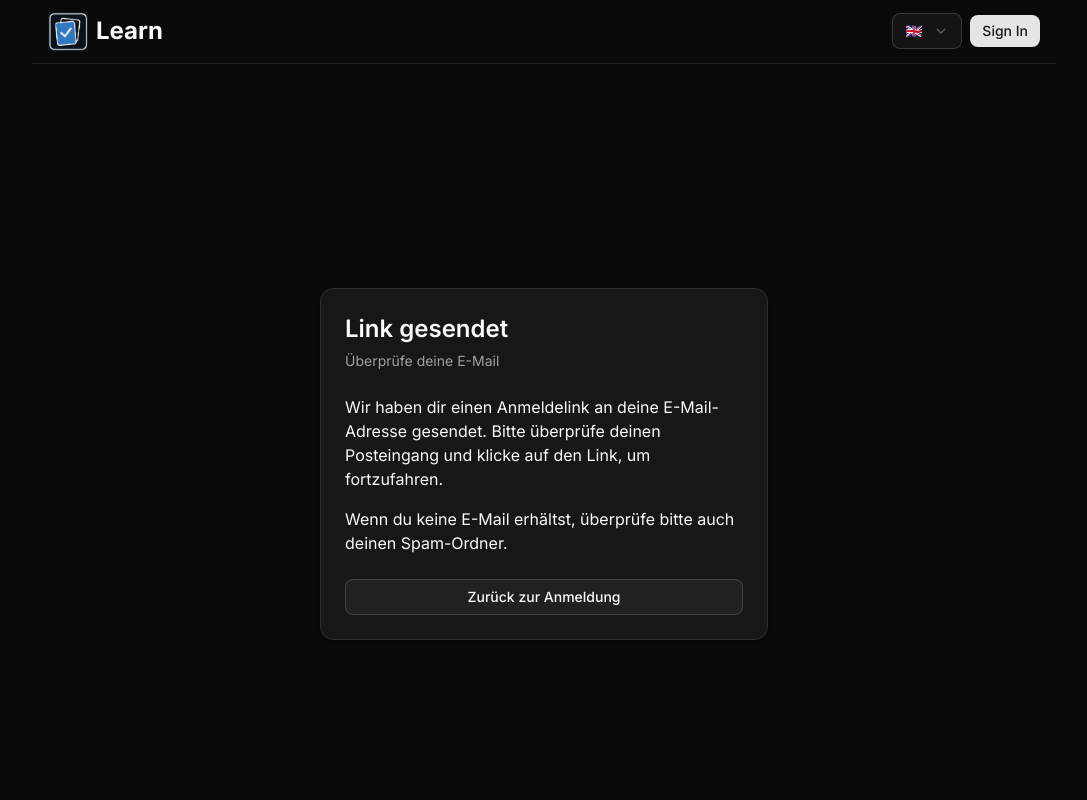
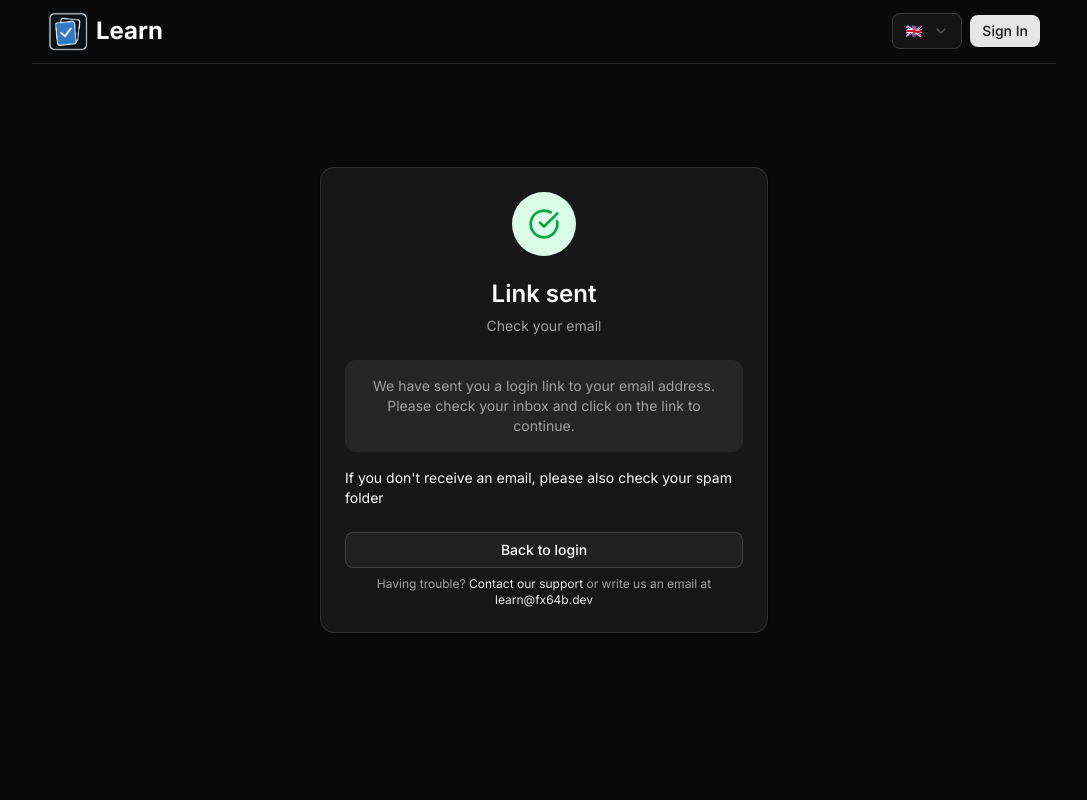
Before and after one commit to Fx64b/learn, a Next.js app: page /verify-request in a window 1280 px wide. Shown: the top 800 px of the page, without its empty margins (96-1183 px from the left). Built offline with nearby package versions, Linux system fonts and the light colour scheme; no server answers.

Commit message:
feat(i18n): add English translations for verify request page and update locale handling

```diff
--- /dev/null
+++ b/app/actions/locale.ts
@@ -0,0 +1,31 @@
+// app/actions/locale.ts
+'use server'
+
+import { authOptions } from '@/lib/auth'
+
+import { getServerSession } from 'next-auth'
+import { revalidatePath } from 'next/cache'
+import { cookies } from 'next/headers'
+
+import { updateUserPreferences } from './preferences'
+
+// app/actions/locale.ts
+
+export async function updateLocale(locale: 'en' | 'de') {
+    const session = await getServerSession(authOptions)
+
+    const cookieStore = await cookies()
+    cookieStore.set('preferred-locale', locale, {
+        httpOnly: true,
+        secure: process.env.NODE_ENV === 'production',
+        sameSite: 'lax',
+        path: '/',
+        maxAge: 60 * 60 * 24 * 365, // 1 year
+    })
+
+    if (session?.user?.id) {
+        await updateUserPreferences({ locale })
+    }
+
+    revalidatePath('/', 'layout')
+}
--- a/app/verify-request/page.tsx
+++ b/app/verify-request/page.tsx
@@ -1,3 +1,6 @@
+import { CheckCircle } from 'lucide-react'
+
+import { getTranslations } from 'next-intl/server'
 import Link from 'next/link'
 
 import { Button } from '@/components/ui/button'
@@ -10,34 +13,45 @@ import {
     CardTitle,
 } from '@/components/ui/card'
 
-export default function VerifyRequestPage() {
+export default async function VerifyRequestPage() {
+    const t = await getTranslations('auth.verifyRequest')
+
     return (
-        <div className="flex min-h-screen items-center justify-center px-4">
+        <div className="flex min-h-[calc(100vh-8rem)] items-center justify-center px-4">
             <Card className="w-full max-w-md">
-                <CardHeader>
-                    <CardTitle className="text-2xl">Link gesendet</CardTitle>
-                    <CardDescription>Überprüfe deine E-Mail</CardDescription>
+                <CardHeader className="text-center">
+                    <div className="mx-auto mb-4 flex h-16 w-16 items-center justify-center rounded-full bg-green-100">
+                        <CheckCircle className="h-8 w-8 text-green-600" />
+                    </div>
+                    <CardTitle className="text-2xl">{t('title')}</CardTitle>
+                    <CardDescription>{t('subtitle')}</CardDescription>
                 </CardHeader>
-                <CardContent>
-                    <div className="space-y-4">
-                        <p>
-                            Wir haben dir einen Anmeldelink an deine
-                            E-Mail-Adresse gesendet. Bitte überprüfe deinen
-                            Posteingang und klicke auf den Link, um
-                            fortzufahren.
-                        </p>
-                        <p>
-                            Wenn du keine E-Mail erhältst, überprüfe bitte auch
-                            deinen Spam-Ordner.
-                        </p>
-                    </div>
+                <CardContent className="space-y-4">
+                    <p className="text-muted-foreground bg-muted rounded-lg p-4 text-center text-sm">
+                        {t('description')}
+                    </p>
+                    <p className="text-sm">{t('note')}</p>
                 </CardContent>
-                <CardFooter>
-                    <Link href="/login" className="w-full">
-                        <Button variant="outline" className="w-full">
-                            Zurück zur Anmeldung
-                        </Button>
-                    </Link>
+                <CardFooter className="flex flex-col gap-2">
+                    <Button asChild variant="outline" className="w-full">
+                        <Link href="/login">{t('backToLogin')}</Link>
+                    </Button>
+                    <p className="text-muted-foreground text-center text-xs">
+                        {t('trouble')}{' '}
+                        <Link
+                            href="/todo"
+                            className="text-primary hover:underline"
+                        >
+                            {t('contactSupport')}
+                        </Link>
+                        {t('orWriteAnEmail')}{' '}
+                        <Link
+                            href="mailto:learn@fx64b.dev"
+                            className="text-primary hover:underline"
+                        >
+                            learn@fx64b.dev
+                        </Link>
+                    </p>
                 </CardFooter>
             </Card>
         </div>
--- a/components/misc/language-selector.tsx
+++ b/components/misc/language-selector.tsx
@@ -1,6 +1,12 @@
 'use client'
 
-import { useLocale } from '@/components/misc/locale-provider'
+import { useTransition } from 'react'
+
+import { useLocale } from 'next-intl'
+import { useRouter } from 'next/navigation'
+
+import { updateLocale } from '@/app/actions/locale'
+
 import {
     Select,
     SelectContent,
@@ -10,12 +16,22 @@ import {
 } from '@/components/ui/select'
 
 export function LanguageSelector() {
-    const { locale, setLocale } = useLocale()
+    const locale = useLocale()
+    const router = useRouter()
+    const [isPending, startTransition] = useTransition()
+
+    const handleLocaleChange = (newLocale: string) => {
+        startTransition(async () => {
+            await updateLocale(newLocale as 'en' | 'de')
+            router.refresh()
+        })
+    }
 
     return (
         <Select
             value={locale}
-            onValueChange={(value) => setLocale(value as 'en' | 'de')}
+            onValueChange={handleLocaleChange}
+            disabled={isPending}
         >
             <SelectTrigger className="w-[70px]" aria-label="Language">
                 <SelectValue />
--- a/components/misc/locale-provider.tsx
+++ b/components/misc/locale-provider.tsx
@@ -1,65 +1,23 @@
 'use client'
-
-import { createContext, useContext, useEffect, useState } from 'react'
 
 import { IntlProvider } from 'next-intl'
 
 type Locale = 'en' | 'de'
 
-interface LocaleContextType {
-    locale: Locale
-    setLocale: (locale: Locale) => void
-}
-
-const LocaleContext = createContext<LocaleContextType>({
-    locale: 'en',
-    setLocale: () => {},
-})
-
-export function useLocale() {
-    return useContext(LocaleContext)
-}
-
 interface LocaleProviderProps {
     children: React.ReactNode
-    initialLocale?: Locale
+    initialLocale: Locale
     messages: Record<Locale, Record<string, unknown>>
 }
 
 export function LocaleProvider({
     children,
-    initialLocale = 'en',
+    initialLocale,
     messages,
 }: LocaleProviderProps) {
-    const [locale, setLocaleState] = useState<Locale>(initialLocale)
-    const [isClient, setIsClient] = useState(false)
-
-    useEffect(() => {
-        setIsClient(true)
-        // Check localStorage on client side
-        const savedLocale = localStorage.getItem('preferred-locale') as Locale
-        if (savedLocale && (['en', 'de'] as const).includes(savedLocale)) {
-            // Fix: use const assertion
-            setLocaleState(savedLocale)
-        }
-    }, [])
-
-    const setLocale = (newLocale: Locale) => {
-        setLocaleState(newLocale)
-        localStorage.setItem('preferred-locale', newLocale)
-    }
-
-    // Prevent hydration mismatch by using initialLocale during SSR
-    const currentLocale = isClient ? locale : initialLocale
-
     return (
-        <LocaleContext.Provider value={{ locale: currentLocale, setLocale }}>
-            <IntlProvider
-                locale={currentLocale}
-                messages={messages[currentLocale]}
-            >
-                {children}
-            </IntlProvider>
-        </LocaleContext.Provider>
+        <IntlProvider locale={initialLocale} messages={messages[initialLocale]}>
+            {children}
+        </IntlProvider>
     )
 }
--- a/components/profile-settings.tsx
+++ b/components/profile-settings.tsx
@@ -16,11 +16,11 @@ import { toast } from 'sonner'
 
 import { useState } from 'react'
 
-import { useTranslations } from 'next-intl'
+import { useLocale, useTranslations } from 'next-intl'
 
+import { updateLocale as updateLocaleAction } from '@/app/actions/locale'
 import { updateUserPreferences } from '@/app/actions/preferences'
 
-import { useLocale } from '@/components/misc/locale-provider'
 import { Button } from '@/components/ui/button'
 import { Card, CardContent } from '@/components/ui/card'
 import { Label } from '@/components/ui/label'
@@ -50,7 +50,6 @@ export function ProfileSettings({ initialPreferences }: ProfileSettingsProps) {
     const [isSubmitting, setIsSubmitting] = useState(false)
     const userPreferences = useUserPreferences()
     const t = useTranslations('profile.settings')
-    const { setLocale } = useLocale()
 
     const [localPrefs, setLocalPrefs] = useState({
         animationsEnabled: initialPreferences.animationsEnabled,
@@ -68,12 +67,11 @@ export function ProfileSettings({ initialPreferences }: ProfileSettingsProps) {
         localPrefs.theme !== initialPreferences.theme ||
         localPrefs.locale !== initialPreferences.locale
 
-    const updateLocale = (value: string) => {
+    const updateLocale = async (value: string) => {
         const locale = value as 'en' | 'de'
         setLocalPrefs((prev) => ({ ...prev, locale }))
-        setLocale(locale)
+        await updateLocaleAction(locale)
     }
-
     const updateAnimationsEnabled = (value: boolean) => {
         setLocalPrefs((prev) => ({ ...prev, animationsEnabled: value }))
     }
@@ -109,7 +107,6 @@ export function ProfileSettings({ initialPreferences }: ProfileSettingsProps) {
 
         if (result.success) {
             toast.success(t('saved'))
-            setLocale(localPrefs.locale as 'en' | 'de')
         } else {
             toast.error('Error saving settings')
         }
--- a/lib/i18n.ts
+++ b/lib/i18n.ts
@@ -11,6 +11,7 @@ export default getRequestConfig(async () => {
         return {
             locale,
             messages,
+            timeZone: 'Europe/Zurich',
         }
     } catch (error) {
         console.warn(
@@ -22,6 +23,7 @@ export default getRequestConfig(async () => {
         return {
             locale: 'en',
             messages,
+            timeZone: 'Europe/Zurich',
         }
     }
 })
--- a/lib/locale.ts
+++ b/lib/locale.ts
@@ -1,6 +1,7 @@
 import { authOptions } from '@/lib/auth'
 
 import { getServerSession } from 'next-auth'
+import { cookies } from 'next/headers'
 
 import { getUserPreferences } from '@/app/actions/preferences'
 
@@ -14,5 +15,13 @@ export async function getLocale(): Promise<'en' | 'de'> {
         }
     }
 
+    // For non-authenticated users or as fallback, check cookies
+    const cookieStore = await cookies()
+    const localeCookie = cookieStore.get('preferred-locale')
+
+    if (localeCookie?.value && ['en', 'de'].includes(localeCookie.value)) {
+        return localeCookie.value as 'en' | 'de'
+    }
+
     return 'en'
 }
--- a/messages/en.json
+++ b/messages/en.json
@@ -104,7 +104,17 @@
         "verifyDescription": "We'll send a login link to your email address. Please check your inbox and click the link to continue.",
         "verifySpam": "If you don't receive an email, please also check your spam folder.",
         "backToLogin": "Back to login",
-        "myAccount": "My Account"
+        "myAccount": "My Account",
+        "verifyRequest": {
+            "title": "Link sent",
+            "subtitle": "Check your email",
+            "description": "We have sent you a login link to your email address. Please check your inbox and click on the link to continue.",
+            "note": "If you don't receive an email, please also check your spam folder",
+            "backToLogin": "Back to login",
+            "trouble": "Having trouble?\n",
+            "contactSupport": "Contact our support",
+            "orWriteAnEmail": "\nor write us an email at"
+        }
     },
     "landing": {
         "hero": {
```
Also changed, not shown: app/learn/[kategorie]/lern-modus-client.tsx (+7 -9 lines), messages/de.json (+11 -1 lines).
